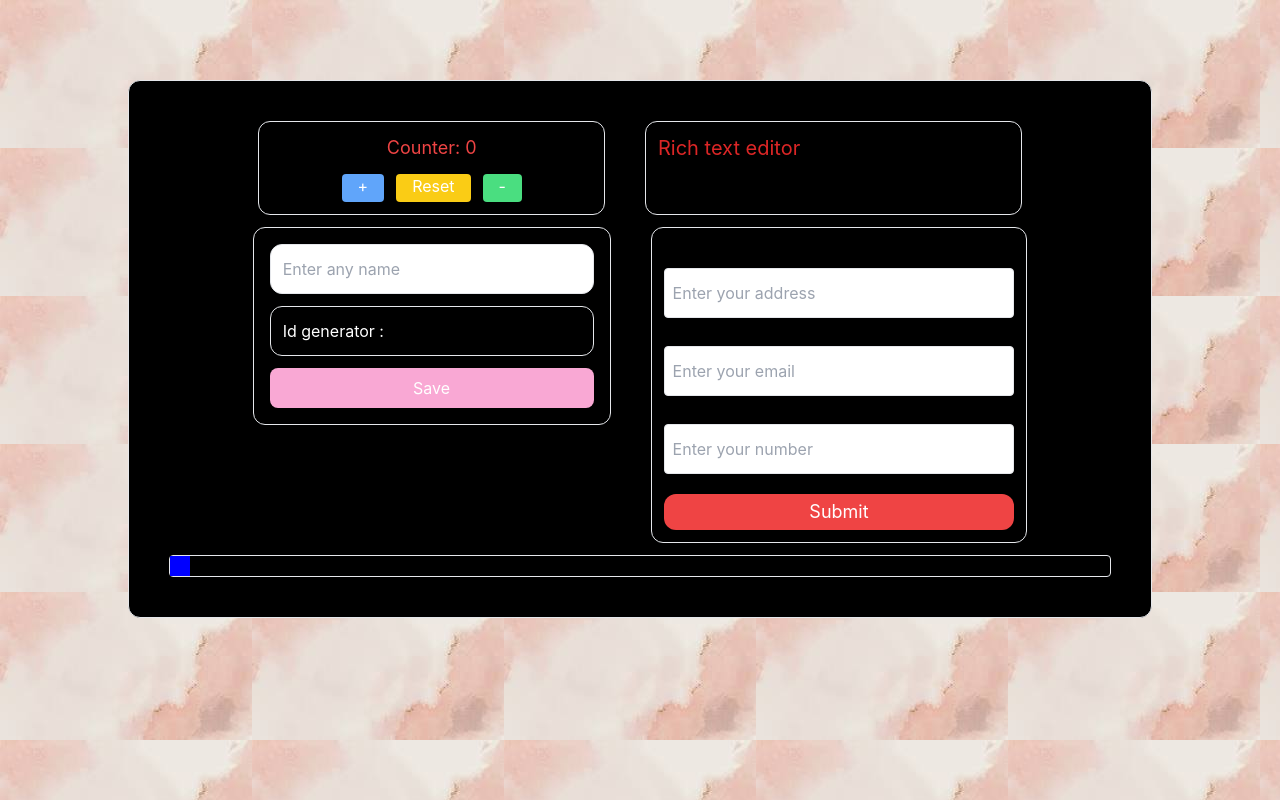
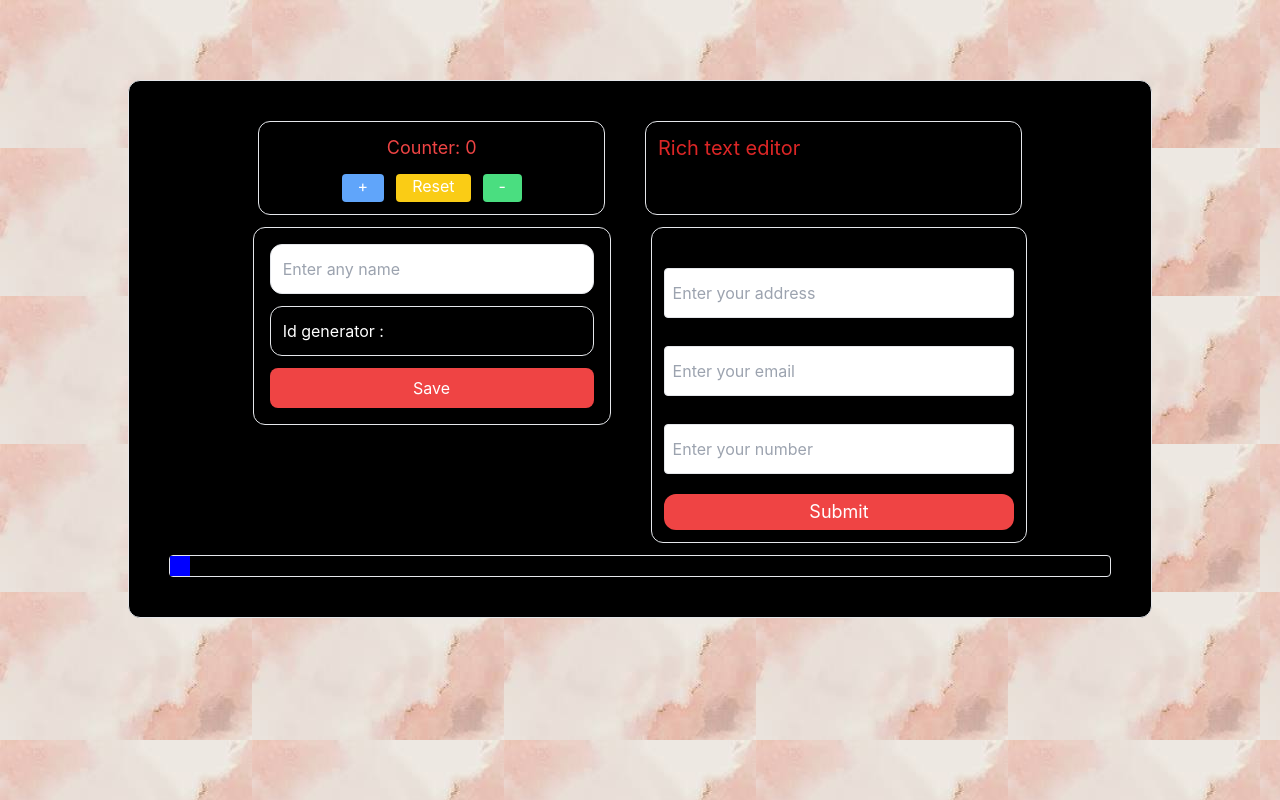
Before and after one commit to sudhanshu735591/Uplience_task, a React (Create React App) app: page /home in a window 1280 px wide. Built offline with nearby package versions, Linux system fonts and the light colour scheme; the HTML template or start-up script is replaced by a standard one.

Commit message:
updated code

```diff
--- a/src/Component/Home/Home.jsx
+++ b/src/Component/Home/Home.jsx
@@ -153,7 +153,7 @@
                     {!name && flag && <p className="text-red-700">Please Enter Name !!</p>}
 
                     <p className="w-full border p-3 rounded-xl">Id generator : {idGenerator}</p>
-                    <button onClick={handleIdgenerator} className="w-full p-2 bg-pink-300 rounded-lg text-white">Save</button>
+                    <button onClick={handleIdgenerator} className="w-full p-2 bg-red-500 rounded-lg text-white">Save</button>
                 </div>
 
                     <div className="border p-3 w-[40%] rounded-xl">
```
